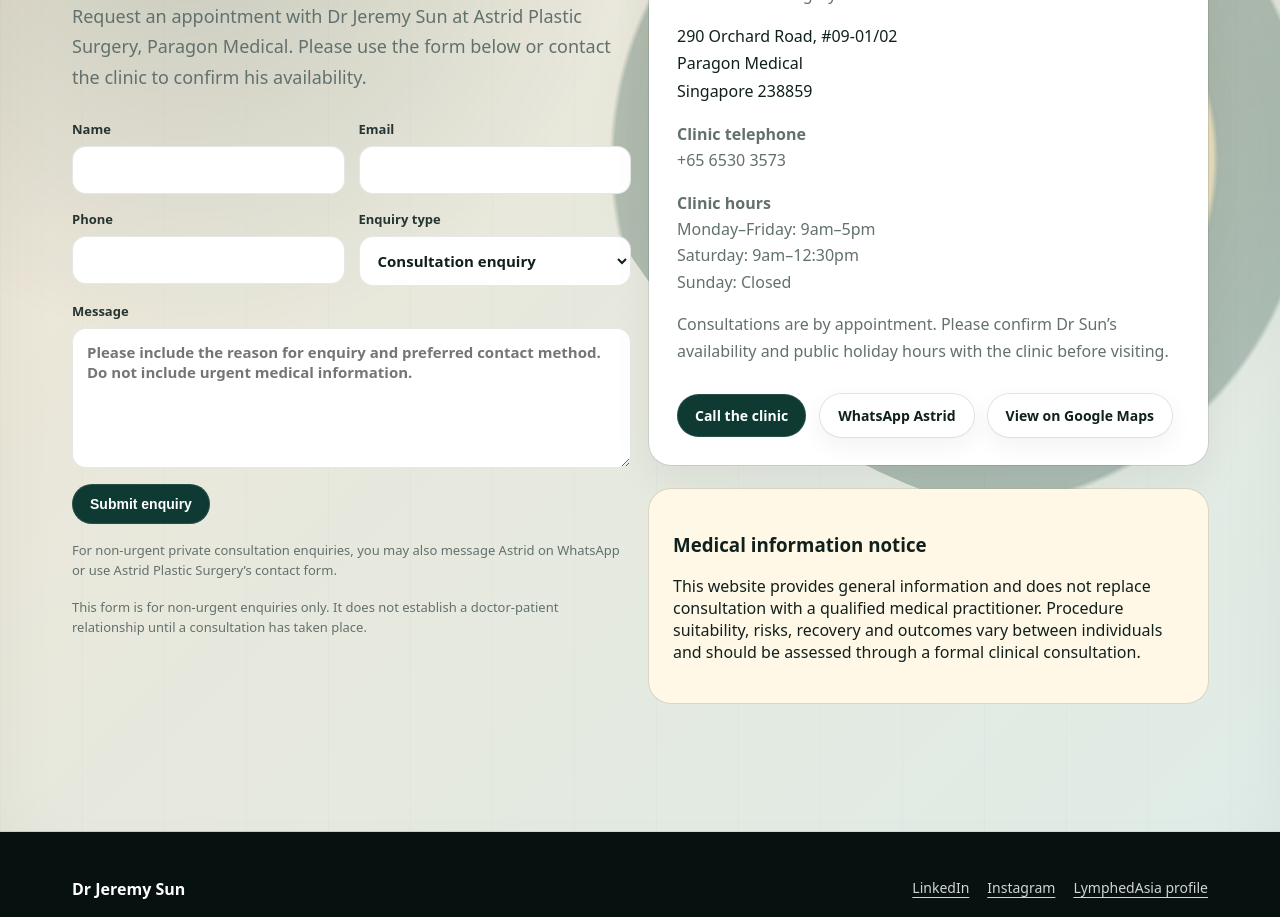
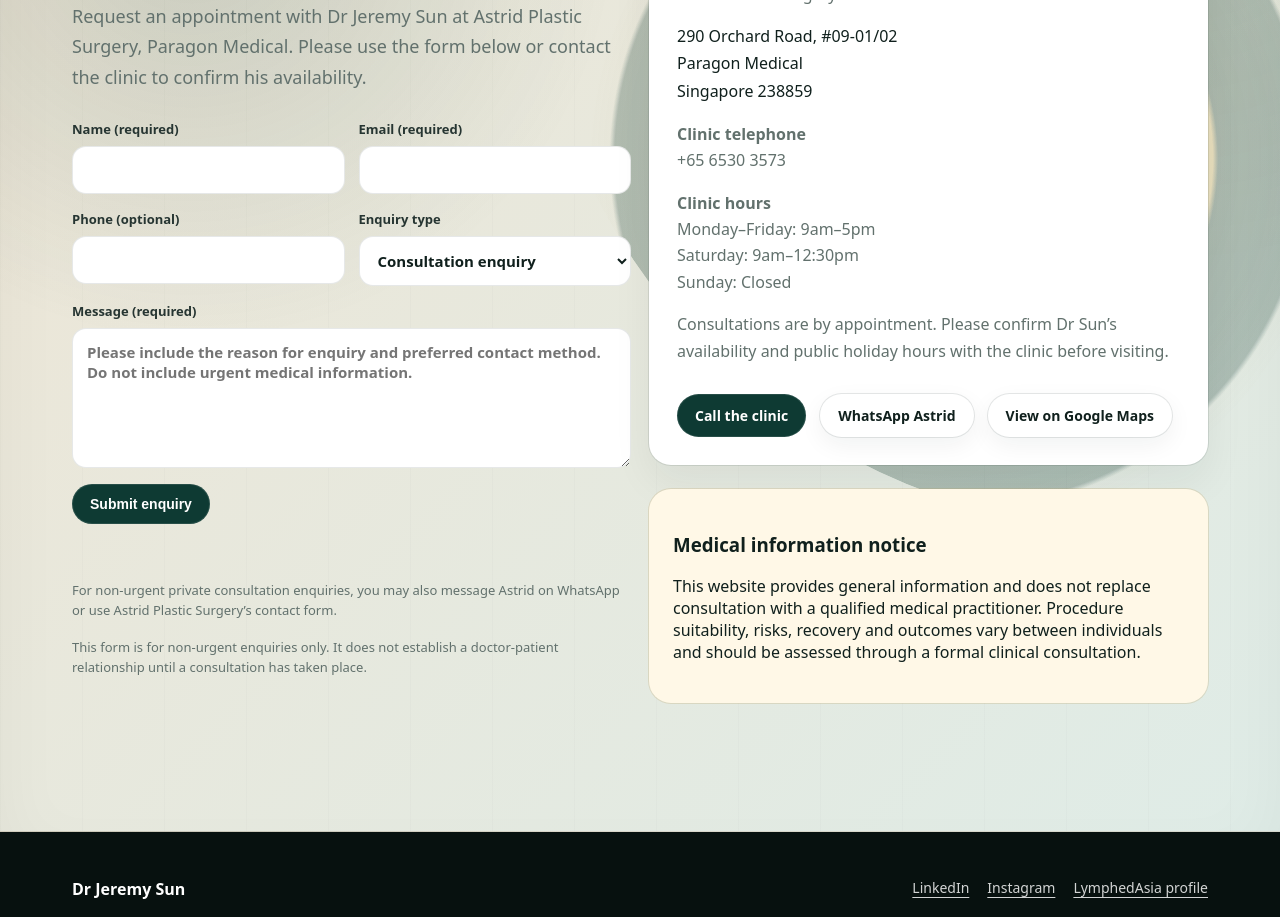
Before and after one commit to zatyrical/plasticwebsite, a Next.js app: page / in a window 1280 px wide. Shown: the part 9560-10477 px from the top of the page. Built offline with nearby package versions, Linux system fonts and the light colour scheme.

Commit message:
Improve enquiry accessibility and responsive image sizing

```diff
--- a/app/ContactForm.tsx
+++ b/app/ContactForm.tsx
@@ -73,17 +73,17 @@ export default function ContactForm({ defaultEnquiryType = 'Consultation enquiry
     <form className="contact-form" onSubmit={handleSubmit}>
       <div className="form-row">
         <label>
-          Name
+          Name (required)
           <input name="name" type="text" autoComplete="name" required maxLength={120} />
         </label>
         <label>
-          Email
+          Email (required)
           <input name="email" type="email" autoComplete="email" required maxLength={160} />
         </label>
       </div>
       <div className="form-row">
         <label>
-          Phone
+          Phone (optional)
           <input name="phone" type="tel" autoComplete="tel" maxLength={60} />
         </label>
         <label>
@@ -98,7 +98,7 @@ export default function ContactForm({ defaultEnquiryType = 'Consultation enquiry
         </label>
       </div>
       <label>
-        Message
+        Message (required)
         <textarea name="message" rows={5} required maxLength={2000} placeholder="Please include the reason for enquiry and preferred contact method. Do not include urgent medical information." />
       </label>
       <label className="hp-field" aria-hidden="true">
@@ -109,7 +109,7 @@ export default function ContactForm({ defaultEnquiryType = 'Consultation enquiry
       <button className="btn btn-primary" type="submit" disabled={status === 'sending'}>
         {status === 'sending' ? 'Sending…' : 'Submit enquiry'}
       </button>
-      {message ? <p role="status" className={`form-status ${status}`}>{message}</p> : null}
+      <p role="status" aria-atomic="true" className={`form-status ${status}`}>{message}</p>
       <p className="form-note">For non-urgent private consultation enquiries, you may also <a href="https://wa.me/6587649219" target="_blank" rel="noreferrer" onClick={() => trackEnquiryEvent('whatsapp_click', { method: 'astrid_whatsapp' })}>message Astrid on WhatsApp</a> or <a href="https://www.astridplasticsurgery.com/contact-us/" target="_blank" rel="noreferrer" onClick={() => trackEnquiryEvent('external_contact_click', { method: 'astrid_contact_form' })}>use Astrid Plastic Surgery’s contact form</a>.</p>
       <p className="form-note">This form is for non-urgent enquiries only. It does not establish a doctor-patient relationship until a consultation has taken place.</p>
     </form>
```
